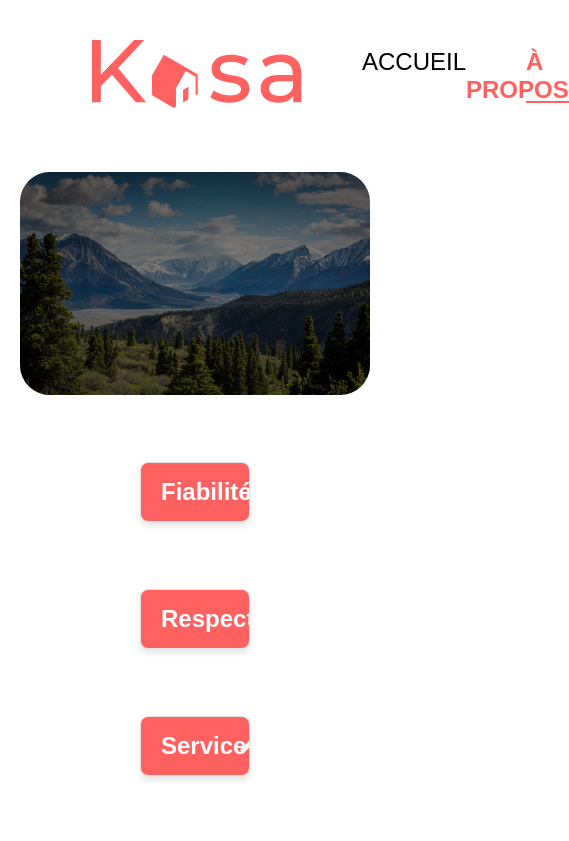
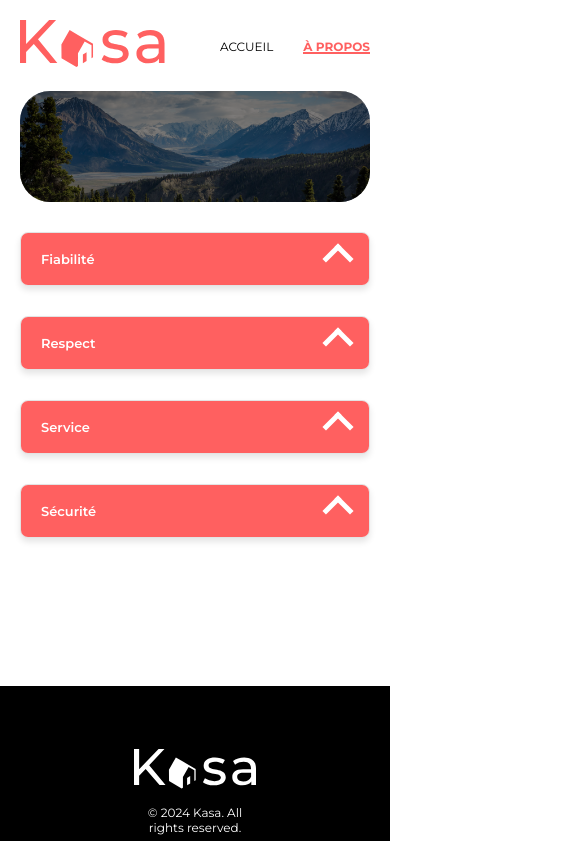
Before and after one commit to BBarr0c0/kasa_, a React (Vite) app: page /about in a window 390 px wide. Shown: the top 841 px of the page, 569 px wide, since content can reach past the window. Built offline with nearby package versions, Linux system fonts and the light colour scheme.

Commit message:
+ mise en place de la page d'erreur : - modification NotFound : link pour retour à l'accueil et texte - style notfound (desktop) + mise en place du responsive (mobile 375px) : - header - footer - banner - accueil - à propos

```diff
--- a/src/pages/NotFound.jsx
+++ b/src/pages/NotFound.jsx
@@ -1,10 +1,12 @@
 import '../styles/pages/_notfound.scss';
+import { Link } from 'react-router-dom';
 
 const NotFound = () => {
     return (
-        <div className="notfound">
+        <div className="notFound">
             <h1>404</h1>
-            <p>Page non trouvée</p>
+            <p>Oups! La page que vous demandez n&apos;existe pas</p>
+            <Link to="/">Retourner sur la page d&apos;accueil</Link>
         </div>
     );
 };
--- a/src/styles/components/_banner.scss
+++ b/src/styles/components/_banner.scss
@@ -8,6 +8,11 @@
     overflow: hidden;
     border-radius: 30px;
     margin: 0 auto;
+
+    @media (max-width: 750px) {
+        height: 111px;
+        justify-content: start;
+    }
 
     .banner-image {
         width: 100%;
@@ -36,5 +41,12 @@
         text-align: center;
         z-index: 3;
         text-shadow: 2px 2px 5px rgba(0, 0, 0, 0.5);
+
+        @media (max-width: 750px) {
+            font-size: 24px;
+            text-align: start;
+            margin-left : 20px;
+            width: 230px;
+        }
     }
 }
--- a/src/styles/components/_card.scss
+++ b/src/styles/components/_card.scss
@@ -7,6 +7,11 @@
     box-shadow: 0px 4px 8px rgba(0, 0, 0, 0.1);
     cursor: pointer;
     transition: transform 0.3s ease, box-shadow 0.3s ease;
+
+    @media (max-width: 750px) {
+        width: 335px;
+        height: 255px;
+    }
 
     &:hover {
         transform: scale(1.05);
--- a/src/styles/components/_carousel.scss
+++ b/src/styles/components/_carousel.scss
@@ -5,11 +5,19 @@
     margin: 0 auto;
     overflow: hidden;
 
+    @media (max-width: 750px) {
+        height: 255px;
+    }
+
     .carousel-image {
         width: 100%;
         height: 415px;
         object-fit: cover;
         border-radius: 10px;
+
+        @media (max-width: 750px) {
+            height: 255px;
+        }
     }
 
     .arrow {
@@ -23,6 +31,10 @@
         cursor: pointer;
         transition: color 0.3s;
         text-shadow: 2px 2px 5px rgba(0, 0, 0, 0.7);
+
+        @media (max-width: 750px) {
+            font-size: 30px;
+        }
 
         &:hover {
             color: #ff6060;
@@ -47,5 +59,9 @@
         padding: 5px 10px;
         border-radius: 5px;
         font-size: 14px;
+
+        @media (max-width: 750px) {
+            display: none;
+        }
     }
 }
--- a/src/styles/components/_dropdown.scss
+++ b/src/styles/components/_dropdown.scss
@@ -1,11 +1,15 @@
 .dropdown {
     border: 1px solid #e3e3e3;
     border-radius: 8px;
-    margin: 67px 120px;
+    margin: 66.5px 120px;
     overflow: hidden;
     background-color: #f9f9f9;
     box-shadow: 0px 4px 6px rgba(0, 0, 0, 0.1);
     transition: all 0.3s ease;
+
+    @media (max-width: 750px) {
+        margin: 30px 0;
+    }
 
     .dropdown-header {
         display: flex;
@@ -16,11 +20,14 @@
         background-color: #ff6060;
 
         h3 {
-            font-size: 18px;
+            font-size: 24px;
             font-weight: 600;
             margin: 0;
             color: white;
-            font-size: 24px;
+
+            @media (max-width: 750px) {
+                font-size: 13px;
+            }
         }
 
         .arrow {
@@ -51,6 +58,10 @@
         animation: slideDown 0.3s ease;
         text-align: start;
 
+        @media (max-width: 750px) {
+            font-size: 12px;
+        }
+
         @keyframes slideDown {
             from {
                 max-height: 0;
--- a/src/styles/components/_footer.scss
+++ b/src/styles/components/_footer.scss
@@ -20,5 +20,11 @@
         color: white;
         font-size: 24px;
         text-align: center;
+
+        @media (max-width: 750px) {
+            font-size: 12px;
+            bottom: 60px;
+            width: 100px;
+        }
     }
 }
--- a/src/styles/components/_header.scss
+++ b/src/styles/components/_header.scss
@@ -4,11 +4,20 @@
     display: flex;
     justify-content: space-between;
     align-items: center;
-    padding: 20px 72px;
-    margin: 20px;
+    padding: 0 85px;
+    margin: 40px 0;
+
+    @media (max-width: 750px) {
+        padding: 0 20px;
+        margin: 20px 0;
+    }
 
     .header-logo {
         width: 210px;
+
+        @media (max-width: 750px) {
+            width: 145px;
+        }
     }
 
     nav {
@@ -22,6 +31,11 @@
             color: black;
             font-size: 24px;
             position: relative;
+
+            @media (max-width: 750px) {
+                margin-left: 30px;
+                font-size: 12px;
+            }
 
             &:hover {
                 color: #ff6060;
--- a/src/styles/global.scss
+++ b/src/styles/global.scss
@@ -1,3 +1,5 @@
+@import url('https://fonts.googleapis.com/css2?family=Montserrat:ital,wght@0,100..900;1,100..900&display=swap');
+
 * {
     margin: 0;
     padding: 0;
--- a/src/styles/pages/_about.scss
+++ b/src/styles/pages/_about.scss
@@ -4,6 +4,7 @@
     // min-height: 68.9vh;
 
     @media (max-width: 750px) {
-        padding: 20px;
+        padding: 0 20px;
+        min-height: 70.5vh;
     }
 }
--- a/src/styles/pages/_home.scss
+++ b/src/styles/pages/_home.scss
@@ -1,5 +1,9 @@
 .home {
     padding: 0 85px;
+
+    @media (max-width: 750px) {
+        padding: 0 20px;
+    }
 
     .properties-grid {
         display: grid;
@@ -10,5 +14,12 @@
         padding: 55px 60px;
         margin: 40px 0;
         border-radius: 20px;
+
+        @media (max-width: 750px) {
+            background-color: white;
+            padding: 0;
+            margin: 20px 0;
+            gap: 20px;
+        }
     }
 }
--- a/src/styles/pages/_notfound.scss
+++ b/src/styles/pages/_notfound.scss
@@ -0,0 +1,25 @@
+.notFound {
+    display: flex;
+    flex-direction: column;
+    align-items: center;
+    gap: 128px;
+    margin-bottom: 127px;
+
+    h1 {
+        color: #ff6060;
+        font-size: 288px;
+    }
+
+    p {
+        color: #ff6060;
+        font-size: 36px;
+        font-weight: bold;
+    }
+
+    a {
+        color: black;
+        text-decoration: underline;
+        font-size: 18px;
+        font-weight: bold;
+    }
+}
--- a/src/styles/pages/_property.scss
+++ b/src/styles/pages/_property.scss
@@ -1,6 +1,10 @@
 .property {
     padding: 0 85px;
     min-height: 68.9vh;
+
+    @media (max-width: 750px) {
+        padding: 0 20px;
+    }
 
     .property-header {
         display: flex;
```
